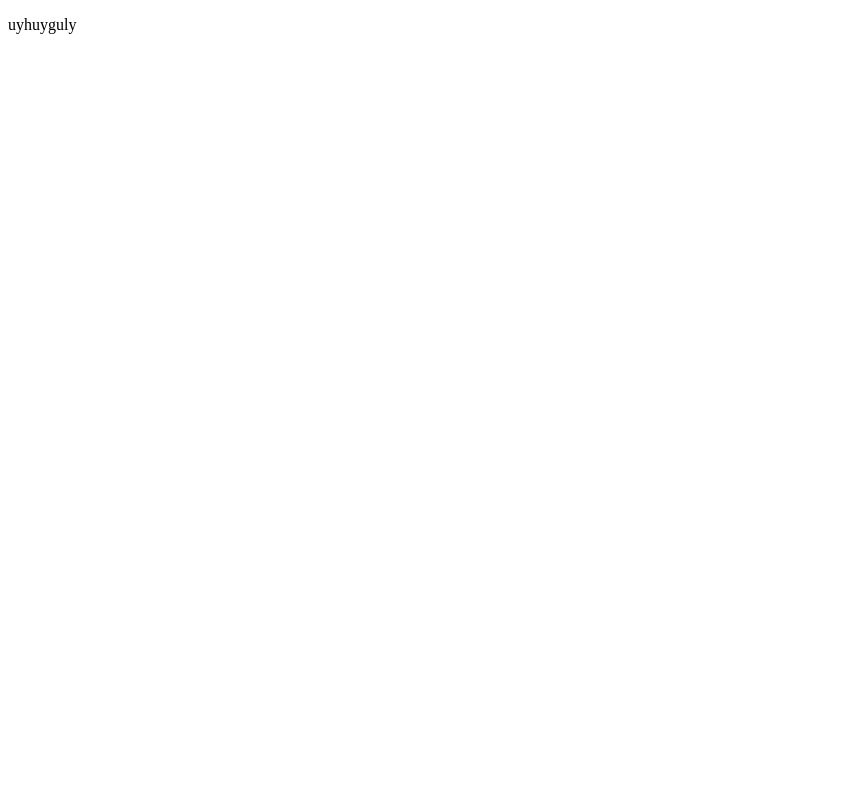
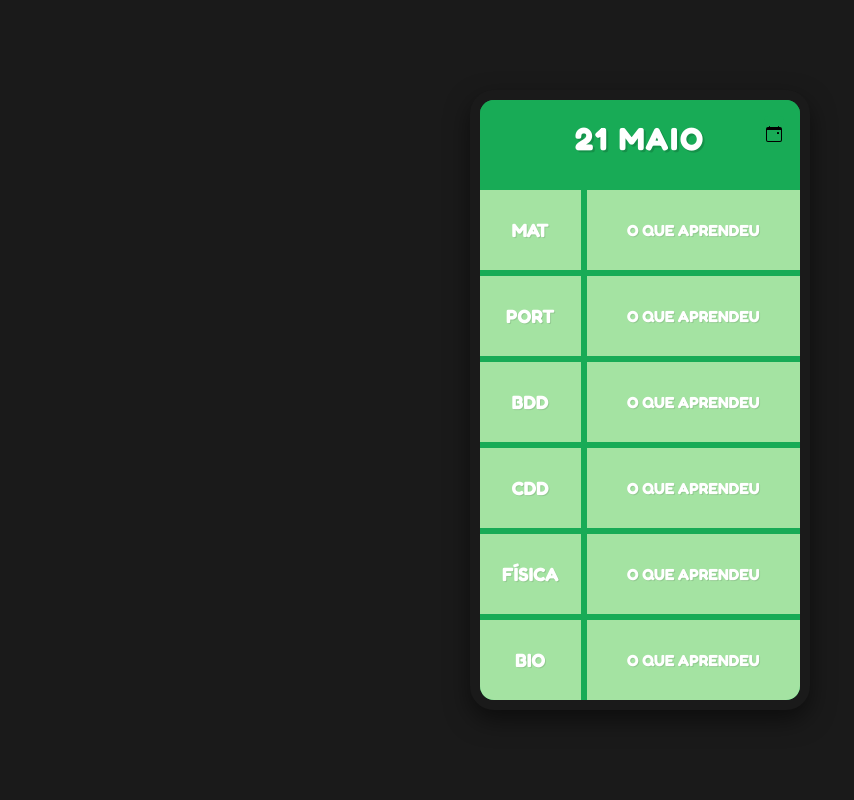
Before and after one commit to sahsteskii/trabalho-bloco-de-estudos, a plain HTML site: page bloconotas/index.html in a window 1280 px wide. Shown: the whole page, without its empty margins (0-854 px from the left). Drawn offline with nearby package versions, Linux system fonts and the light colour scheme.

Commit message:
fiz 1 pagina e 1 botão

```diff
--- a/bloconotas/index.html
+++ b/bloconotas/index.html
@@ -1,11 +1,82 @@
 <!DOCTYPE html>
-<html lang="en">
+<html lang="pt-BR">
 <head>
-    <meta charset="UTF-8">
-    <meta name="viewport" content="width=device-width, initial-scale=1.0">
-    <title>Document</title>
+  <meta charset="UTF-8">
+  <meta name="viewport" content="width=device-width, initial-scale=1.0">
+  <title>Registro de Estudos</title>
+  <link rel="stylesheet" href="https://fonts.googleapis.com/css2?family=Fredoka:wght@700&display=swap">
+  <link href="https://cdn.jsdelivr.net/npm/bootstrap@5.3.8/dist/css/bootstrap.min.css" rel="stylesheet" integrity="sha384-sRIl4kxILFvY47J16cr9ZwB07vP4J8+LH7qKQnuqkuIAvNWLzeN8tE5YBujZqJLB" crossorigin="anonymous">
+  <script src="https://cdn.jsdelivr.net/npm/bootstrap@5.3.8/dist/js/bootstrap.bundle.min.js" integrity="sha384-FKyoEForCGlyvwx9Hj09JcYn3nv7wiPVlz7YYwJrWVcXK/BmnVDxM+D2scQbITxI" crossorigin="anonymous"></script>
+  <link rel="stylesheet" href="style.css">
+
+
 </head>
 <body>
-    <p>uyhuyguly</p>
+
+  <div class="card">
+    <header class="header">
+      <h1 id="data-titulo">21 MAIO</h1>
+
+      <button onclick="navega()" type="button" class="icone-topo" id="btn-topo" aria-label="Ação"><svg xmlns="http://www.w3.org/2000/svg" width="16" height="16" fill="currentColor" class="bi bi-calendar-event" viewBox="0 0 16 16">
+  <path d="M11 6.5a.5.5 0 0 1 .5-.5h1a.5.5 0 0 1 .5.5v1a.5.5 0 0 1-.5.5h-1a.5.5 0 0 1-.5-.5z"/>
+  <path d="M3.5 0a.5.5 0 0 1 .5.5V1h8V.5a.5.5 0 0 1 1 0V1h1a2 2 0 0 1 2 2v11a2 2 0 0 1-2 2H2a2 2 0 0 1-2-2V3a2 2 0 0 1 2-2h1V.5a.5.5 0 0 1 .5-.5M1 4v10a1 1 0 0 0 1 1h12a1 1 0 0 0 1-1V4z"/>
+</svg></button>
+
+    </header>
+
+    <main class="tabela">
+      <div class="linha">
+        <div class="materia">MAT</div>
+        <div class="conteudo" contenteditable="true">O QUE APRENDEU</div>
+      </div>
+
+      <div class="linha">
+        <div class="materia">PORT</div>
+        <div class="conteudo" contenteditable="true">O QUE APRENDEU</div>
+      </div>
+
+      <div class="linha">
+        <div class="materia">BDD</div>
+        <div class="conteudo" contenteditable="true">O QUE APRENDEU</div>
+      </div>
+
+      <div class="linha">
+        <div class="materia">CDD</div>
+        <div class="conteudo" contenteditable="true">O QUE APRENDEU</div>
+      </div>
+
+      <div class="linha">
+        <div class="materia">FÍSICA</div>
+        <div class="conteudo" contenteditable="true">O QUE APRENDEU</div>
+      </div>
+
+      <div class="linha">
+        <div class="materia">BIO</div>
+        <div class="conteudo" contenteditable="true">O QUE APRENDEU</div>
+      </div>
+
+      <div class="linha">
+        <div class="materia">QUÍM</div>
+        <div class="conteudo" contenteditable="true">O QUE APRENDEU</div>
+      </div>
+
+      <div class="linha">
+        <div class="materia">HIST</div>
+        <div class="conteudo" contenteditable="true">O QUE APRENDEU</div>
+      </div>
+
+      <div class="linha">
+        <div class="materia">GEO</div>
+        <div class="conteudo" contenteditable="true">O QUE APRENDEU</div>
+      </div>
+
+      <div class="linha">
+        <div class="materia">ING</div>
+        <div class="conteudo" contenteditable="true">O QUE APRENDEU</div>
+      </div>
+    </main>
+  </div>
+
+  <script src="script.js"></script>
 </body>
 </html>
--- a/bloconotas/script.js
+++ b/bloconotas/script.js
@@ -0,0 +1,47 @@
+document.addEventListener("DOMContentLoaded", () => {
+    // Permite limpar o texto padrão "O QUE APRENDEU" quando o usuário clica para digitar
+    const camposTexto = document.querySelectorAll(".conteudo");
+
+    camposTexto.forEach((campo) => {
+      campo.addEventListener("focus", () => {
+        if (campo.innerText.trim() === "O QUE APRENDEU") {
+          campo.innerText = "";
+        }
+      });
+
+      campo.addEventListener("blur", () => {
+        if (campo.innerText.trim() === "") {
+          campo.innerText = "O QUE APRENDEU";
+        }document.addEventListener("DOMContentLoaded", () => {
+            // Ação ao clicar no botão do topo
+            const btnTopo = document.getElementById("btn-topo");
+
+            btnTopo.addEventListener("click", () => {
+              alert("Botão do topo clicado!");
+              window.location.href = "../calendario/index.html";
+            });
+
+            // Limpa o texto padrão ao focar para digitar
+            const camposTexto = document.querySelectorAll(".conteudo");
+
+            camposTexto.forEach((campo) => {
+              campo.addEventListener("focus", () => {
+                if (campo.innerText.trim() === "O QUE APRENDEU") {
+                  campo.innerText = "";
+                }
+              });
+
+              campo.addEventListener("blur", () => {
+                if (campo.innerText.trim() === "") {
+                  campo.innerText = "O QUE APRENDEU";
+                }
+              });
+            });
+          });
+      });
+    });
+  });
+
+  function navega (){
+    window.location.href='../calendario/index.html'
+  }
--- a/bloconotas/style.css
+++ b/bloconotas/style.css
@@ -0,0 +1,136 @@
+* {
+    box-sizing: border-box;
+    margin: 0;
+    padding: 0;
+    font-family: 'Fredoka', 'Arial Black', sans-serif;
+    text-transform: uppercase;
+  }
+
+  body {
+    background-color: #1a1a1a;
+    display: flex;
+    justify-content: center;
+    align-items: center;
+    min-height: 100vh;
+    padding: 20px;
+  }
+
+  /* Moldura do Celular */
+  .card {
+    width: 340px;
+    height: 620px;
+    background-color: #18ab56;
+    border: 10px solid #1a1a1a;
+    border-radius: 24px;
+    box-shadow: 0 10px 25px rgba(0, 0, 0, 0.5);
+    display: flex;
+    flex-direction: column;
+    overflow: hidden;
+  }
+
+  /* Cabeçalho Fixo */
+  .header {
+    background-color: #18ab56;
+    padding: 20px 15px;
+    display: flex;
+    justify-content: center;
+    align-items: center;
+    position: relative;
+    flex-shrink: 0;
+    border-bottom: 4px solid #18ab56;
+  }
+
+  .header h1 {
+    color: #ffffff;
+    font-size: 2rem;
+    letter-spacing: 2px;
+    text-shadow: 2px 2px 0px rgba(0, 0, 0, 0.15);
+  }
+
+  /* Botão do Topo */
+  .icone-topo, .bi-calen-topo{
+    position: absolute;
+    right: 16px;
+    top: 16px;
+    width: 20px;
+    height: 32px;
+    background-color: #18ab56;
+    border-radius: 4px;
+    border: none;
+    cursor: pointer;
+    outline: none;
+    transition: transform 0.1s ease, background-color 0.2s ease;
+  }
+
+  .icone-topo:hover {
+    background-color: #18ab56;
+  }
+
+  .icone-topo:active {
+    transform: scale(0.92);
+    background-color: #57da8e;
+  }
+
+  /* Tabela de Matérias com Rolagem Interna */
+  .tabela {
+    display: flex;
+    flex-direction: column;
+    gap: 6px;
+    background-color: #18ab56;
+    overflow-y: auto;
+    flex-grow: 1;
+    padding-bottom: 6px;
+  }
+
+  /* Barra de rolagem discreta */
+  .tabela::-webkit-scrollbar {
+    width: 6px;
+  }
+  .tabela::-webkit-scrollbar-thumb {
+    background-color: #0f753a;
+    border-radius: 4px;
+  }
+
+  .linha {
+    display: flex;
+    gap: 6px;
+    flex-shrink: 0;
+  }
+
+  /* Blocos de Texto */
+  .materia {
+    width: 32%;
+    min-height: 80px;
+    background-color: #a4e3a2;
+    color: #ffffff;
+    font-size: 1.2rem;
+    font-weight: 900;
+    padding: 15px 8px;
+    display: flex;
+    align-items: center;
+    justify-content: center;
+    text-align: center;
+    text-shadow: 1px 1px 0px rgba(0, 0, 0, 0.1);
+  }
+
+  .conteudo {
+    width: 68%;
+    min-height: 80px;
+    background-color: #a4e3a2;
+    color: #ffffff;
+    font-size: 1rem;
+    font-weight: 700;
+    padding: 15px 12px;
+    display: flex;
+    align-items: center;
+    justify-content: center;
+    text-align: center;
+    outline: none;
+    word-break: break-word;
+    text-shadow: 1px 1px 0px rgba(0, 0, 0, 0.1);
+    transition: background-color 0.2s;
+  }
+
+  .conteudo:focus {
+    background-color: #b5ebb3;
+  }
```
Also changed, not shown: calendario/index.html (added, +11 -0 lines), calendario/script.js (added), calendario/style.css (added).
